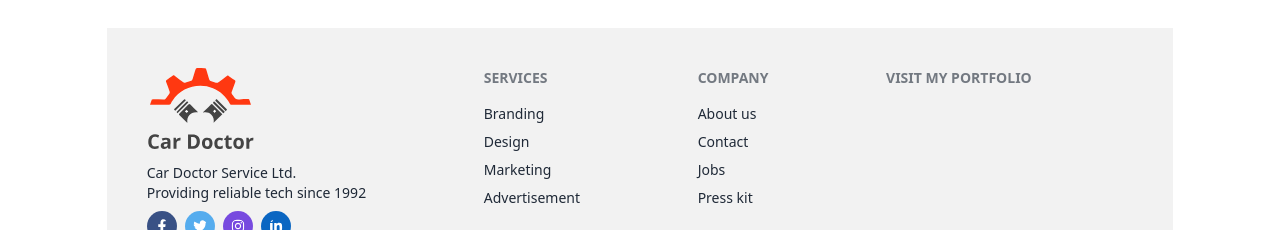
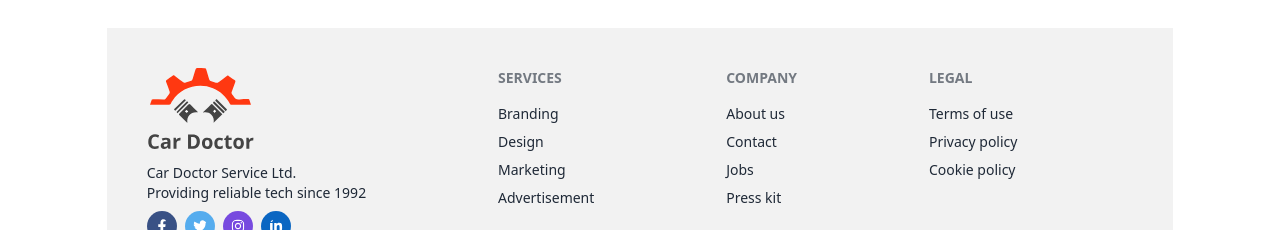
Before and after one commit to mahmudul607/car-doctor-client, a React (Vite) app: page / in a window 1280 px wide. Shown: the part 5000-5230 px from the top of the page. Built offline with nearby package versions, Linux system fonts and the light colour scheme; no server answers; a web font is replaced by a local one.

Commit message:
update-all

```diff
--- a/src/pages/Share/Footer/Footer.jsx
+++ b/src/pages/Share/Footer/Footer.jsx
@@ -29,11 +29,10 @@ const Footer = () => {
         <a className="link link-hover">Press kit</a>
       </nav>
       <nav>
-        <header className="footer-title">Visit My Portfolio</header>
-
-        {/* <a className="link link-hover">Terms of use</a>
+        <header className="footer-title">Legal</header>
+        <a className="link link-hover">Terms of use</a>
         <a className="link link-hover">Privacy policy</a>
-        <a className="link link-hover">Cookie policy</a> */}
+        <a className="link link-hover">Cookie policy</a>
       </nav>
     </footer>
   );
```
